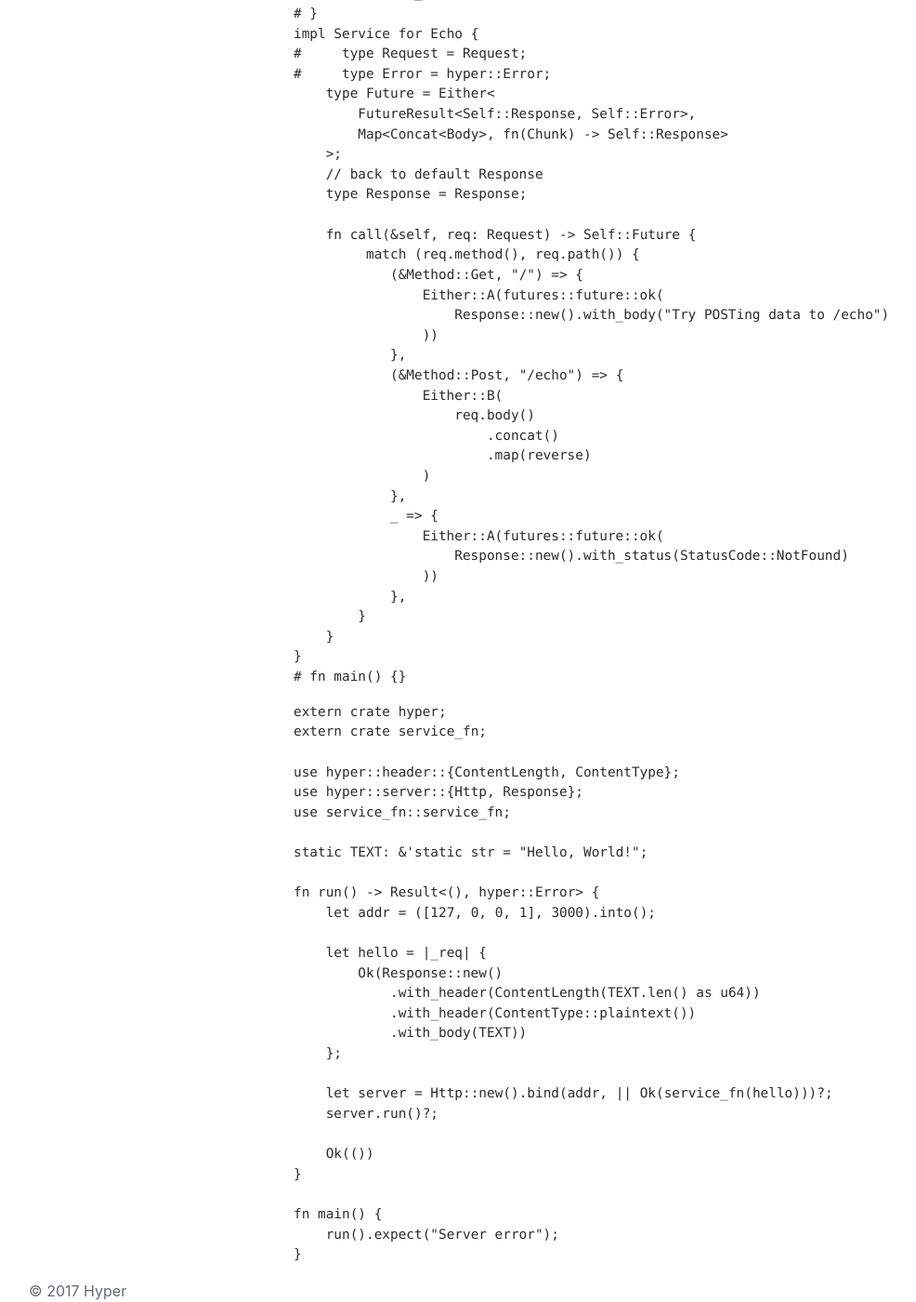
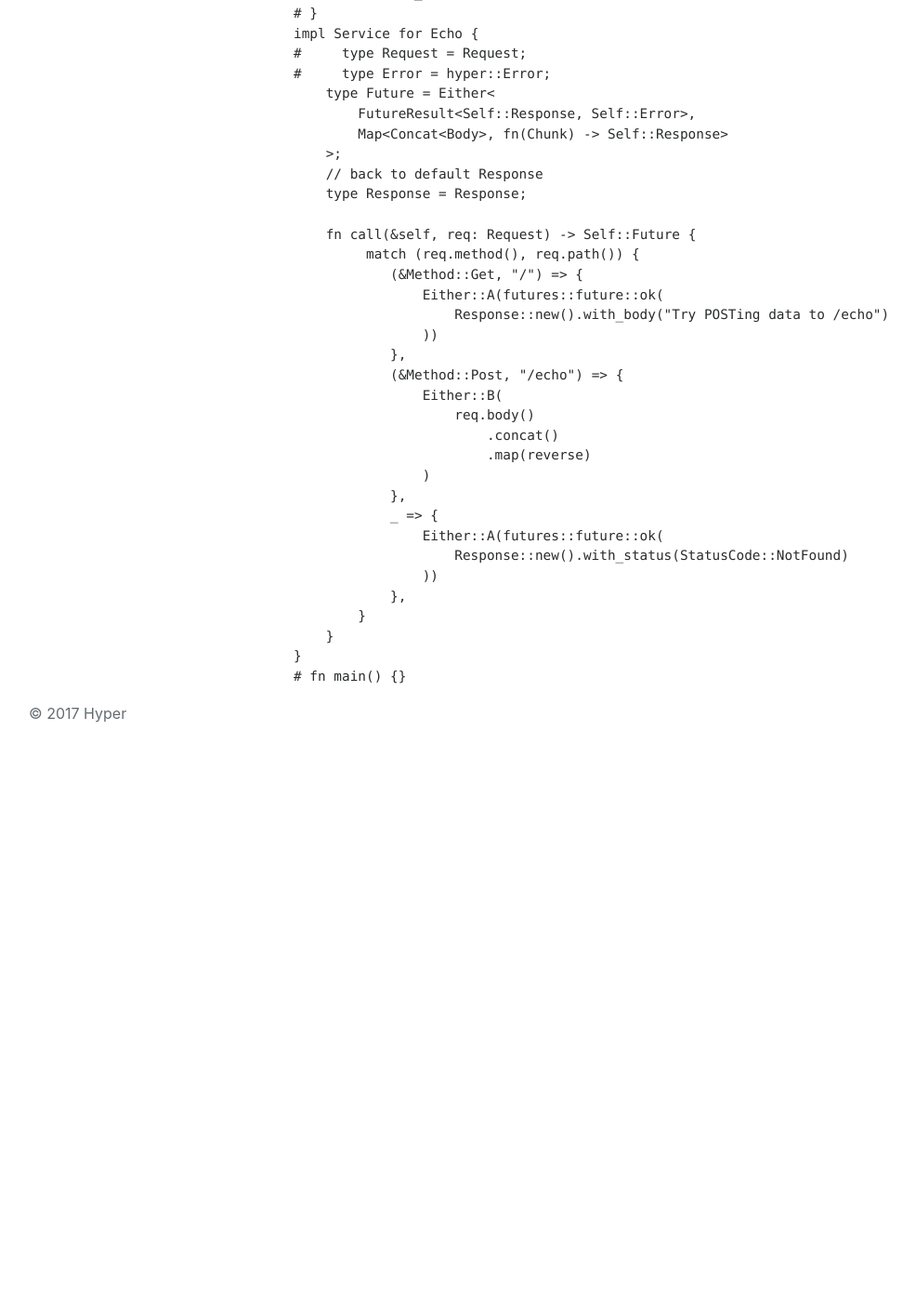
Before and after one commit to hyperium/hyperium.github.io, a Jekyll site: the page built from _guides/server/echo.md, in a window 1280 px wide and 1400 px high, scrolled down 5539 px. Shown: the whole window at 93% size, without its empty margins (54-1040 px from the left). Built offline with Jekyll 4.4.1, drawn with Linux system fonts in a browser that asks for light colours; after the commit the page ends 6318 px from its top, so only the background shows below that.

Commit message:
mix markdown and html on homepage

````diff
--- a/_guides/server/echo.md
+++ b/_guides/server/echo.md
@@ -290,35 +290,3 @@
 }
 # fn main() {}
 ```
-
-
-```rust
-extern crate hyper;
-extern crate service_fn;
-
-use hyper::header::{ContentLength, ContentType};
-use hyper::server::{Http, Response};
-use service_fn::service_fn;
-
-static TEXT: &'static str = "Hello, World!";
-
-fn run() -> Result<(), hyper::Error> {
-    let addr = ([127, 0, 0, 1], 3000).into();
-
-    let hello = |_req| {
-        Ok(Response::new()
-            .with_header(ContentLength(TEXT.len() as u64))
-            .with_header(ContentType::plaintext())
-            .with_body(TEXT))
-    };
-
-    let server = Http::new().bind(addr, || Ok(service_fn(hello)))?;
-    server.run()?;
-
-    Ok(())
-}
-
-fn main() {
-    run().expect("Server error");
-}
-```
--- a/index.html
+++ b/index.html
@@ -38,7 +38,7 @@
     <h2>Hello, World</h2>
     <div class="card">
       <div class="card-header"></div>
-      <div class="card-block">
+      <div class="card-block" markdown="1">
 
 ```rust
 extern crate hyper;
````
